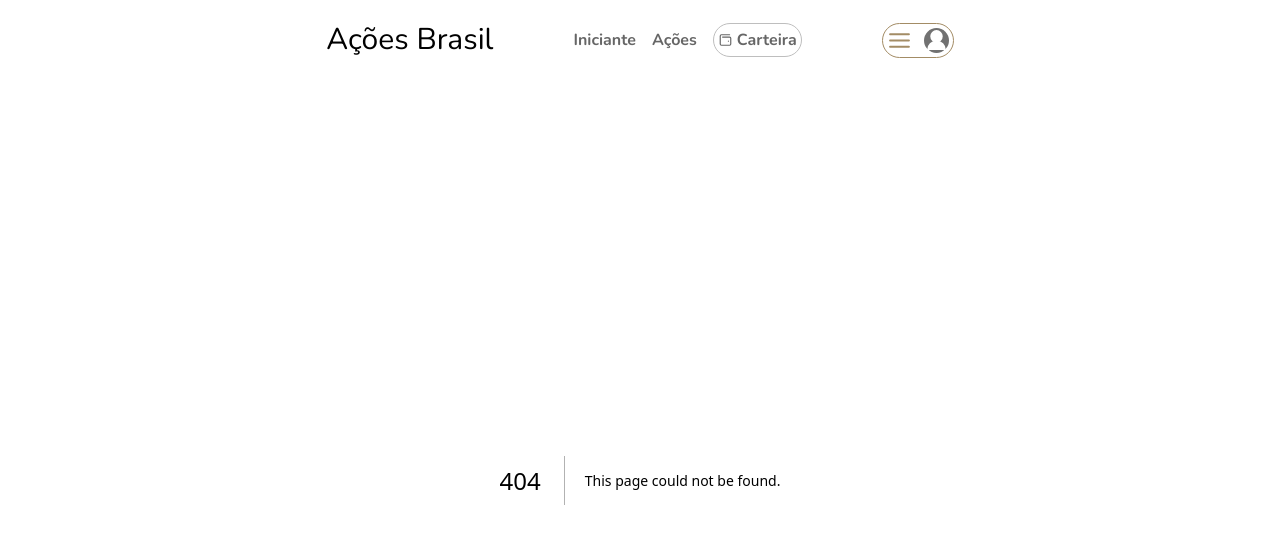
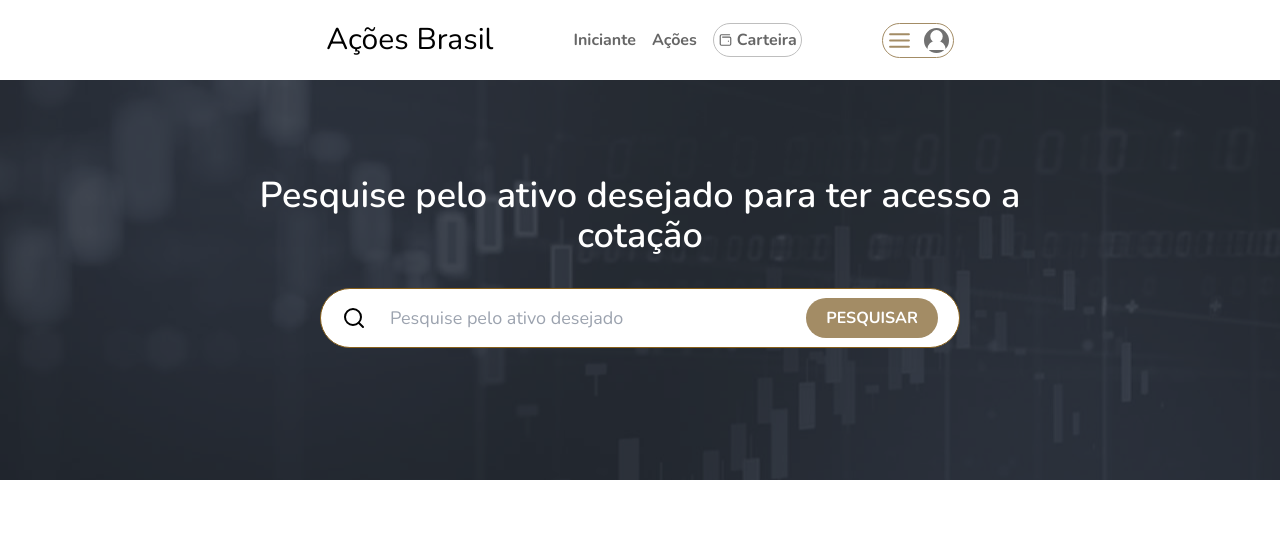
Before and after one commit to KelvinDiasMoreira/stock-project, a Next.js app: page / in a window 1280 px wide. Before the commit this address had no page. Shown: the top 544 px of the page. Built offline with nearby package versions, Linux system fonts and the light colour scheme.

Commit message:
:construction: page home

```diff
--- a/next.config.mjs
+++ /dev/null
@@ -1,4 +0,0 @@
-/** @type {import('next').NextConfig} */
-const nextConfig = {};
-
-export default nextConfig;
--- a/package.json
+++ b/package.json
@@ -9,6 +9,7 @@
     "lint": "next lint"
   },
   "dependencies": {
+    "axios": "^1.6.7",
     "lucide-react": "^0.314.0",
     "next": "14.1.0",
     "react": "^18",
--- /dev/null
+++ b/src/app/api/api.ts
@@ -0,0 +1,5 @@
+import axios from "axios";
+
+export const api = axios.create({
+    baseURL: 'https://brapi.dev/api/',
+})
--- /dev/null
+++ b/src/app/components/SerchComponent/index.tsx
@@ -0,0 +1,47 @@
+"use client";
+import { api } from "@/app/api/api";
+import { Search } from "lucide-react";
+import { useEffect, useState } from "react";
+
+export default function SearchComponent() {
+  const [search, setSearchs] = useState<string[] | undefined>(undefined);
+
+  const getSearch = async (input: string) => {
+    try {
+      const { data } = await api.get<{ indexes: string[]; stocks: string[] }>(
+        `available?search=${input}`,
+        {
+          params: {
+            token: `${process.env.secret}`,
+          },
+        }
+      );
+      setSearchs(data.stocks);
+      return;
+    } catch (err) {
+      console.log(err);
+    }
+  };
+
+  const handleInputToSearch = (event: any) => {
+    if(event.target.value.length > 3){
+        getSearch(event.target.value)
+    }
+  };
+  return (
+    <section className="p-[5px] leading-[3.75rem] rounded-[1.87rem] border outline-none border-[#88601a] flex bg-white items-center w-[40rem]">
+      <div className="ml-4">
+        <Search />
+      </div>
+      <input
+        type="text"
+        className="p-6 h-5 outline-none rounded-[1.87rem] text-lg text-[#666] w-[28rem]"
+        placeholder="Pesquise pelo ativo desejado"
+        onKeyUp={(e) => handleInputToSearch(e)}
+      />
+      <div className="rounded-[1.87rem] h-10 bg-[#a38c65] flex items-center p-5 mr-4">
+        <span className="text-white font-bold cursor-pointer">PESQUISAR</span>
+      </div>
+    </section>
+  );
+}
--- a/src/app/components/UserDrop/index.tsx
+++ b/src/app/components/UserDrop/index.tsx
@@ -19,10 +19,6 @@ export default function UserDrop({ ...props }: UserDrop) {
   const [dropDownIsOpen, setDropDownIsOpen] = useState(false);
   const [clickedFirstTime, setclickedFirstTime] = useState(false);
   const [closing, setClosing] = useState(false)
-  // const [offsetSection, setOffSetSection] = useState<{
-  //   left: number;
-  //   bottom: number;
-  // }>();
   const openDropDownMenu = () => {
     if (clickedFirstTime) {
       setClosing(true)
@@ -42,12 +38,6 @@ export default function UserDrop({ ...props }: UserDrop) {
       const sectionUser = window.document.getElementById("sectionUser");
       const dropdown = window.document.getElementById("dropdownId");
       const offsetSection = sectionUser?.getBoundingClientRect();
-      // const offsetDropdown = sectionUser?.getBoundingClientRect();
-
-      // setOffSetSection({
-      //   left: offsetSection!.x,
-      //   bottom: offsetSection!.bottom,
-      // });
       if (
         (offsetSection!.x > e.clientX ||
           offsetSection!.right < e.clientX ||
@@ -87,12 +77,11 @@ export default function UserDrop({ ...props }: UserDrop) {
         <div
           id="dropdownId"
           style={{
-            // top: `${offsetSection?.bottom + 5}px`,
-            // left: `${offsetSection?.left - 155}px`,
             top: `62px`,
             left: `1050px`,
           }}
-          className={`absolute ${closing && "animate-userDropDownAnimationOut"} ${dropDownIsOpen ? "animate-userDropDownAnimationIn" : "hidden"} bg-white rounded-md shadow-md min-w-[230px]`}
+          // 0 0 10px rgba(0,0,0,.161)
+          className={`absolute ${closing && "animate-userDropDownAnimationOut"} ${dropDownIsOpen ? "animate-userDropDownAnimationIn" : "hidden"} bg-white rounded-md shadow-[0px_0px_10px_rgba(0,0,0,.161)] min-w-[230px] `}
         >
           {itens.map((itens, index) => {
             return (
--- a/src/app/home/page.tsx
+++ b/src/app/page.tsx
@@ -1,3 +1,5 @@
+import SearchComponent from "./components/SerchComponent";
+
 export default function Home() {
   return (
     <section className="bg-[#2A2F38] w-full h-[25rem] image-background-div flex justify-center">
@@ -5,9 +7,7 @@ export default function Home() {
       <div className="max-w-[50rem]">
         <h1 className="text-4xl text-[#fff] leading-10 font-semibold text-center">Pesquise pelo ativo desejado para ter acesso a cotação</h1>
       </div>
-      <div>
-        <input type="text" className="text-lg text-[#666] p-[0.8px] leading-[3.75rem] rounded-[1.87rem] border outline-none border-[#88601a]"/>
-      </div>
+      <SearchComponent/>
       </main>
     </section>
   );
```
Also changed, not shown: 2 other files (tests, documents, lock files or other folders).
